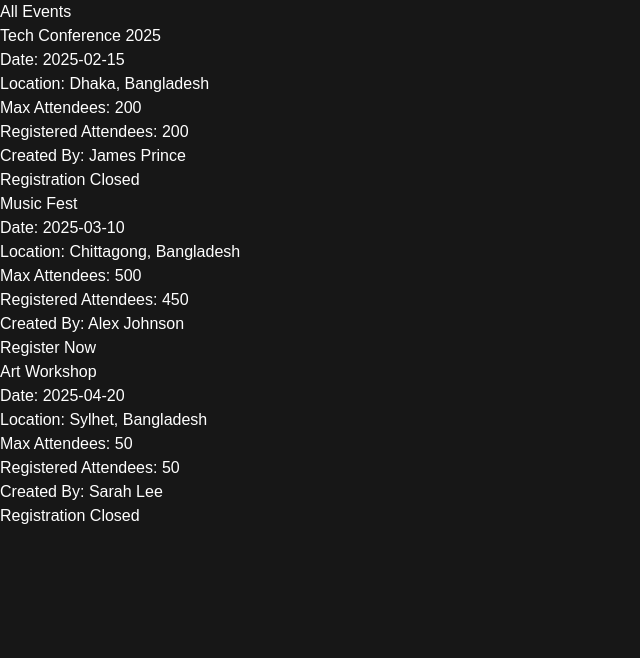
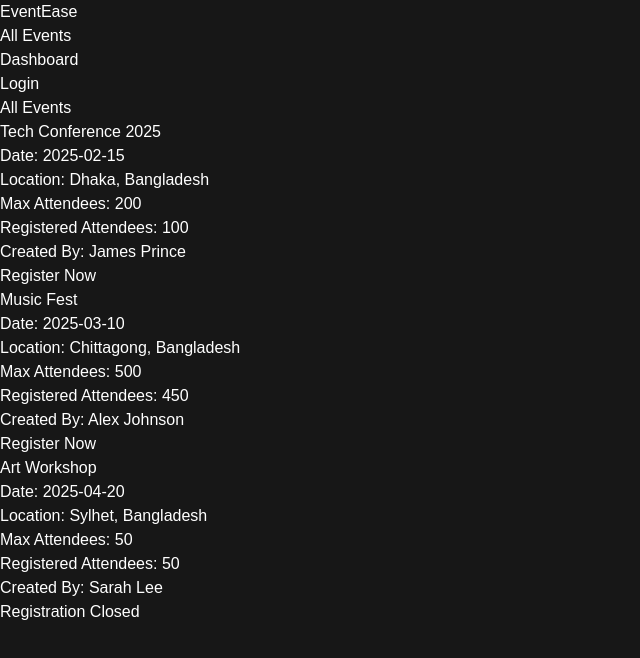
Before and after one commit to mobinrayhan/EventEase, a Next.js app in the folder frontend/: page / in a window 1280 px wide. Shown: the top 658 px of the page, without its empty margins (0-640 px from the left). Built offline with nearby package versions, Linux system fonts and the light colour scheme.

Commit message:
added header and some others components

```diff
--- /dev/null
+++ b/frontend/src/app/dashboard/page.tsx
@@ -0,0 +1,3 @@
+export default function Dashboard() {
+  return <div>Dashboard</div>;
+}
--- a/frontend/src/app/layout.tsx
+++ b/frontend/src/app/layout.tsx
@@ -1,5 +1,6 @@
 import type { Metadata } from "next";
 import { Geist, Geist_Mono } from "next/font/google";
+import MainHeader from "../components/navigation/main-header";
 import "./globals.css";
 
 const geistSans = Geist({
@@ -27,6 +28,7 @@ export default function RootLayout({
       <body
         className={`${geistSans.variable} ${geistMono.variable} antialiased`}
       >
+        <MainHeader />
         {children}
       </body>
     </html>
--- a/frontend/src/app/page.tsx
+++ b/frontend/src/app/page.tsx
@@ -7,7 +7,7 @@ const events = [
     date: "2025-02-15",
     location: "Dhaka, Bangladesh",
     maxAttendees: 200,
-    registeredAttendees: 200,
+    registeredAttendees: 100,
     createdBy: "James Prince",
   },
   {
--- /dev/null
+++ b/frontend/src/components/navigation/main-header.tsx
@@ -0,0 +1,38 @@
+import Button from "../UI/button";
+
+const menuOptions = [
+  {
+    role: "All Events",
+    slug: "/",
+  },
+  {
+    role: "Dashboard",
+    slug: "/dashboard",
+  },
+];
+
+export default function MainHeader() {
+  return (
+    <header className="bg-slate-200 py-4">
+      <nav className="container mx-auto">
+        <ul className="flex">
+          <li className="text-2xl tracking-wider">
+            <Button href={"/"}>EventEase</Button>
+          </li>
+
+          <div className="mx-auto flex gap-10">
+            {menuOptions.map((menuOption) => (
+              <li key={menuOption.role}>
+                <Button href={menuOption.slug}>{menuOption.role}</Button>
+              </li>
+            ))}
+          </div>
+
+          <li className="ml-auto">
+            <Button href={"/login"}>Login</Button>
+          </li>
+        </ul>
+      </nav>
+    </header>
+  );
+}
```
Also changed, not shown: frontend/src/app/dashboard/registration-event/page.tsx (+8 -1 lines).
